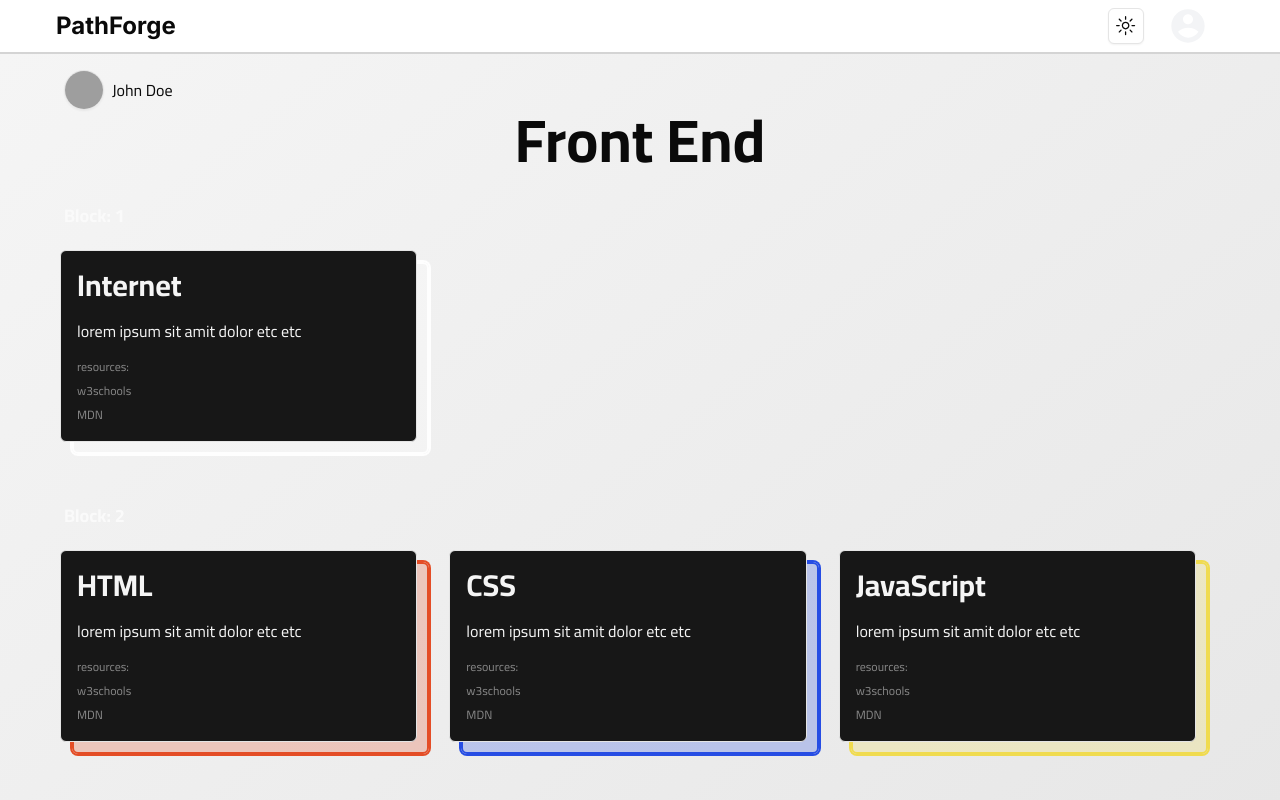
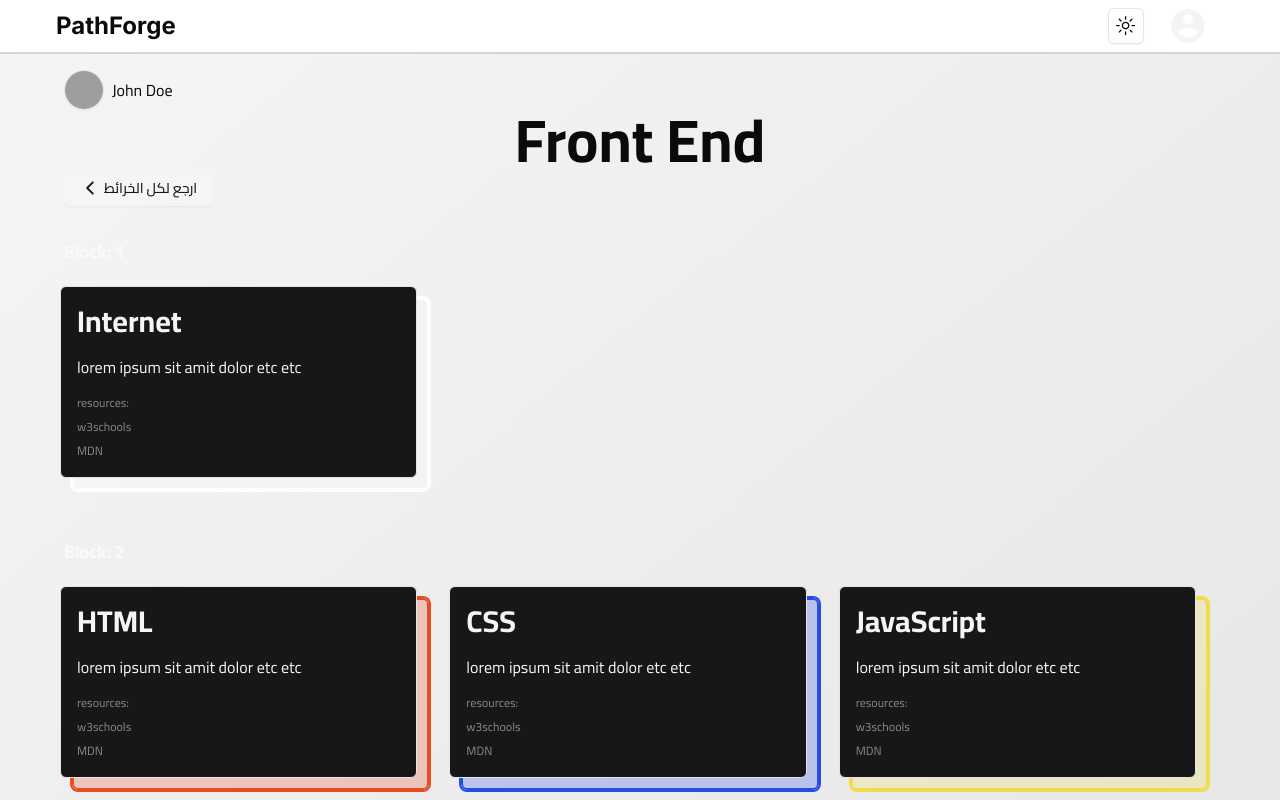
Before and after one commit to Said-MZ/PathForge, a Next.js app: page /roadmaps/1 in a window 1280 px wide. Shown: the top 800 px of the page. Built offline with nearby package versions, Linux system fonts and the light colour scheme; grey boxes are pictures that could not be loaded.

Commit message:
Add return button to single roadmap page

```diff
--- a/src/app/(app)/roadmaps/[id]/page.tsx
+++ b/src/app/(app)/roadmaps/[id]/page.tsx
@@ -1,7 +1,9 @@
 import { Avatar, AvatarFallback, AvatarImage } from "@/components/ui/avatar";
+import { Button } from "@/components/ui/button";
 import { roadmaps } from "@/lib/tempData";
-// import Link from "next/link";
+import Link from "next/link";
 import React from "react";
+import { IoIosArrowBack } from "react-icons/io";
 
 const SingleRoadmapPage = ({ params: id }: { params: { id: string } }) => {
   const roadmapId = id.id;
@@ -13,7 +15,7 @@ const SingleRoadmapPage = ({ params: id }: { params: { id: string } }) => {
   if (!roadmap) {
     return (
       <>
-      {/* TODO: make  a better 404 page later */}
+        {/* TODO: make  a better 404 page later */}
         <h1>404</h1>
         <p>roadmap not found</p>
       </>
@@ -49,6 +51,13 @@ const SingleRoadmapPage = ({ params: id }: { params: { id: string } }) => {
         <h2 className="text-6xl font-bold capitalize text-center">
           {roadmap.name}
         </h2>
+        <Button
+          variant="secondary"
+          className="flex justify-center items-center gap-1 hover:gap-2 transition-all"
+        >
+          <IoIosArrowBack className="w-5 h-5" />
+          <Link href="/roadmaps">ارجع لكل الخرائط</Link>
+        </Button>
         <section className="flex flex-col gap-4">
           {roadmap.blocks.map((block) => (
             <div key={block.blockNumber} className="flex flex-col gap-4">
@@ -60,7 +69,7 @@ const SingleRoadmapPage = ({ params: id }: { params: { id: string } }) => {
                   <div //For some reason, Link is causing hydration error, fix later...
                     className="relative group"
                     key={step.name}
-                  //  href={`/roadmaps/${roadMapID}/${step.name}`}
+                    //  href={`/roadmaps/${roadMapID}/${step.name}`}
                   >
                     <div
                       className={`w-full h-full rounded-md absolute  border-2 top-0 left-0 transition-all duration-500 -z-10`}
```
